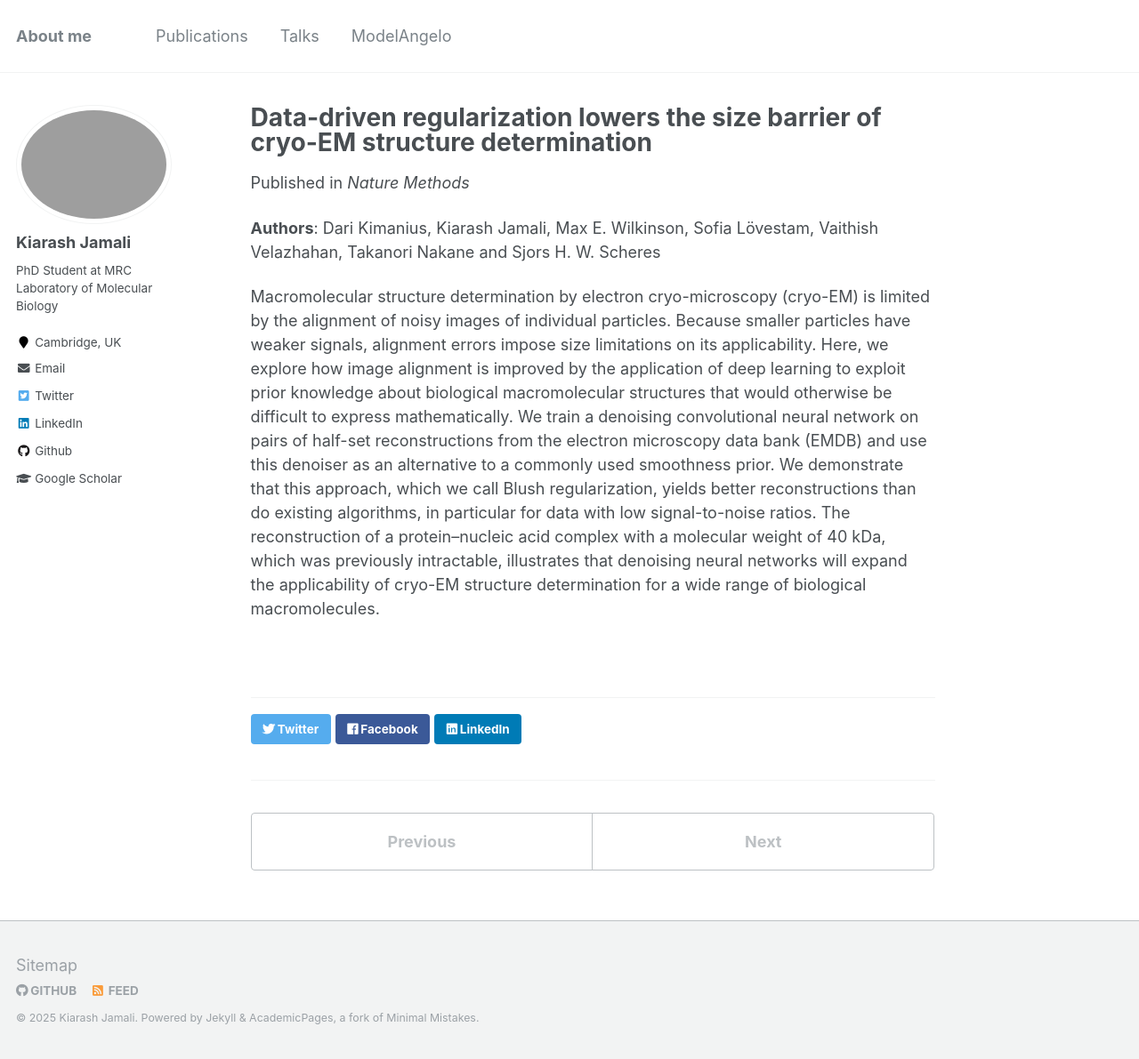
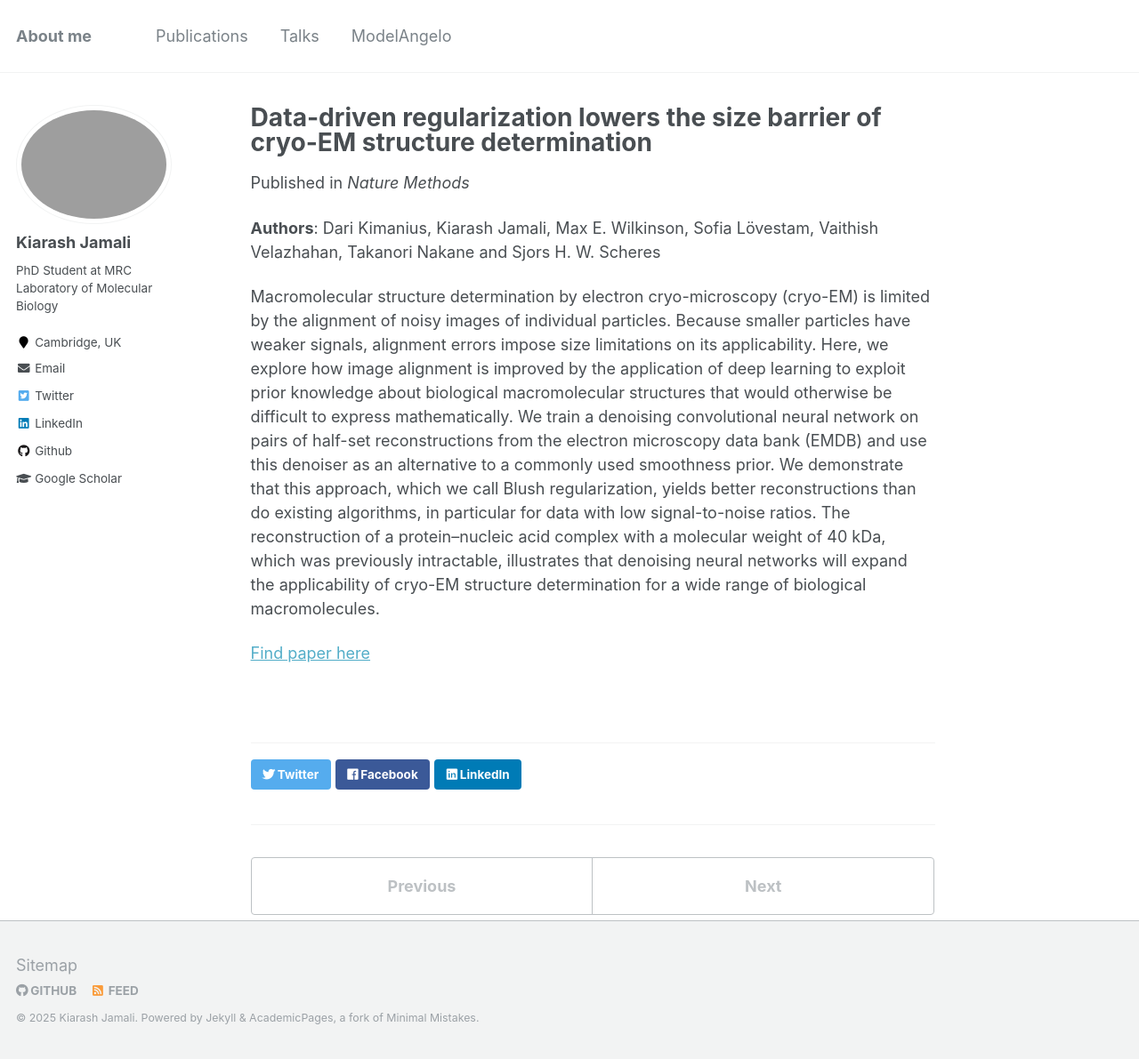
Before and after one commit to jamaliki/jamaliki.github.io, a Jekyll site: the page built from _publications/blush.md, in a window 1280 px wide and 1191 px high. Shown: the whole window at 89% size. Built offline with Jekyll 4.4.1, drawn with Linux system fonts in a browser that asks for light colours.

Commit message:
Update blush.md

```diff
--- a/_publications/blush.md
+++ b/_publications/blush.md
@@ -10,3 +10,5 @@ paperurl: ''
 **Authors**: Dari Kimanius, Kiarash Jamali, Max E. Wilkinson, Sofia Lövestam, Vaithish Velazhahan, Takanori Nakane and Sjors H. W. Scheres
 
 Macromolecular structure determination by electron cryo-microscopy (cryo-EM) is limited by the alignment of noisy images of individual particles. Because smaller particles have weaker signals, alignment errors impose size limitations on its applicability. Here, we explore how image alignment is improved by the application of deep learning to exploit prior knowledge about biological macromolecular structures that would otherwise be difficult to express mathematically. We train a denoising convolutional neural network on pairs of half-set reconstructions from the electron microscopy data bank (EMDB) and use this denoiser as an alternative to a commonly used smoothness prior. We demonstrate that this approach, which we call Blush regularization, yields better reconstructions than do existing algorithms, in particular for data with low signal-to-noise ratios. The reconstruction of a protein–nucleic acid complex with a molecular weight of 40 kDa, which was previously intractable, illustrates that denoising neural networks will expand the applicability of cryo-EM structure determination for a wide range of biological macromolecules.
+
+[Find paper here](https://www.nature.com/articles/s41592-024-02304-8)
```
